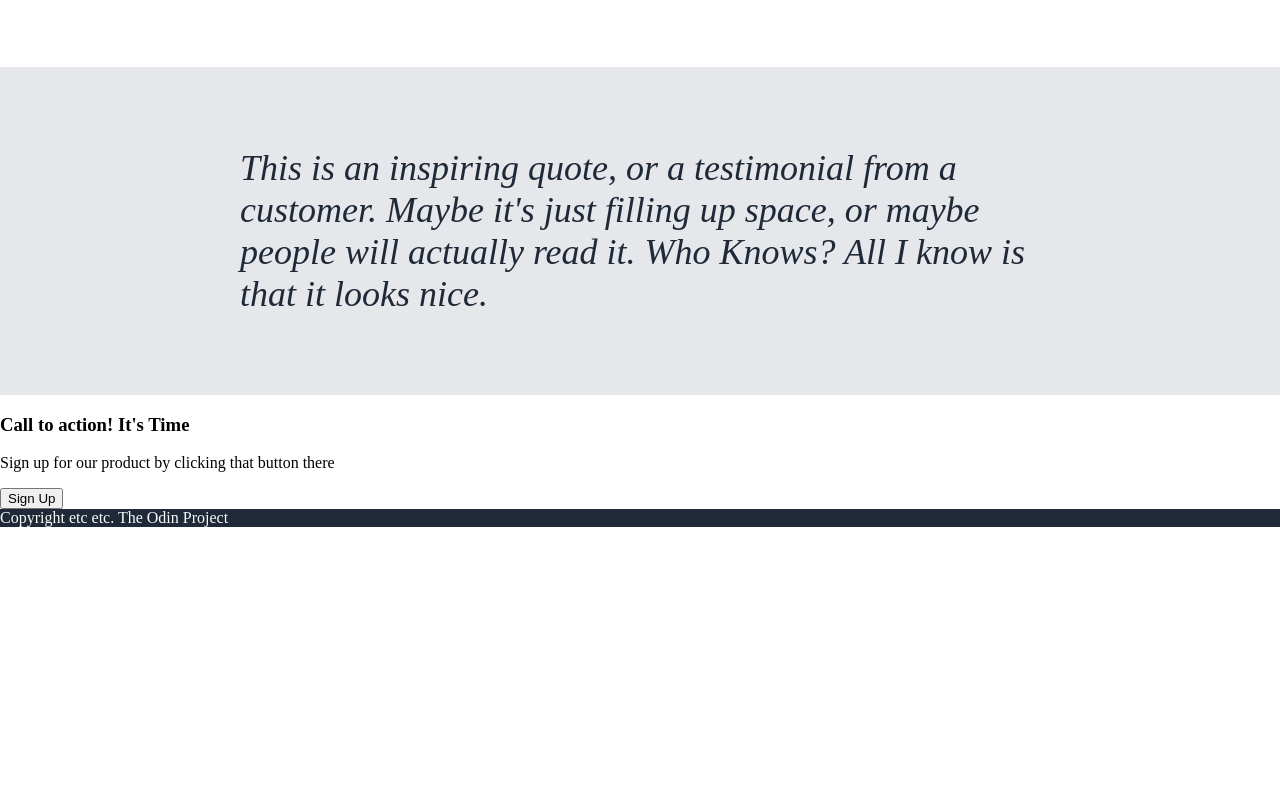
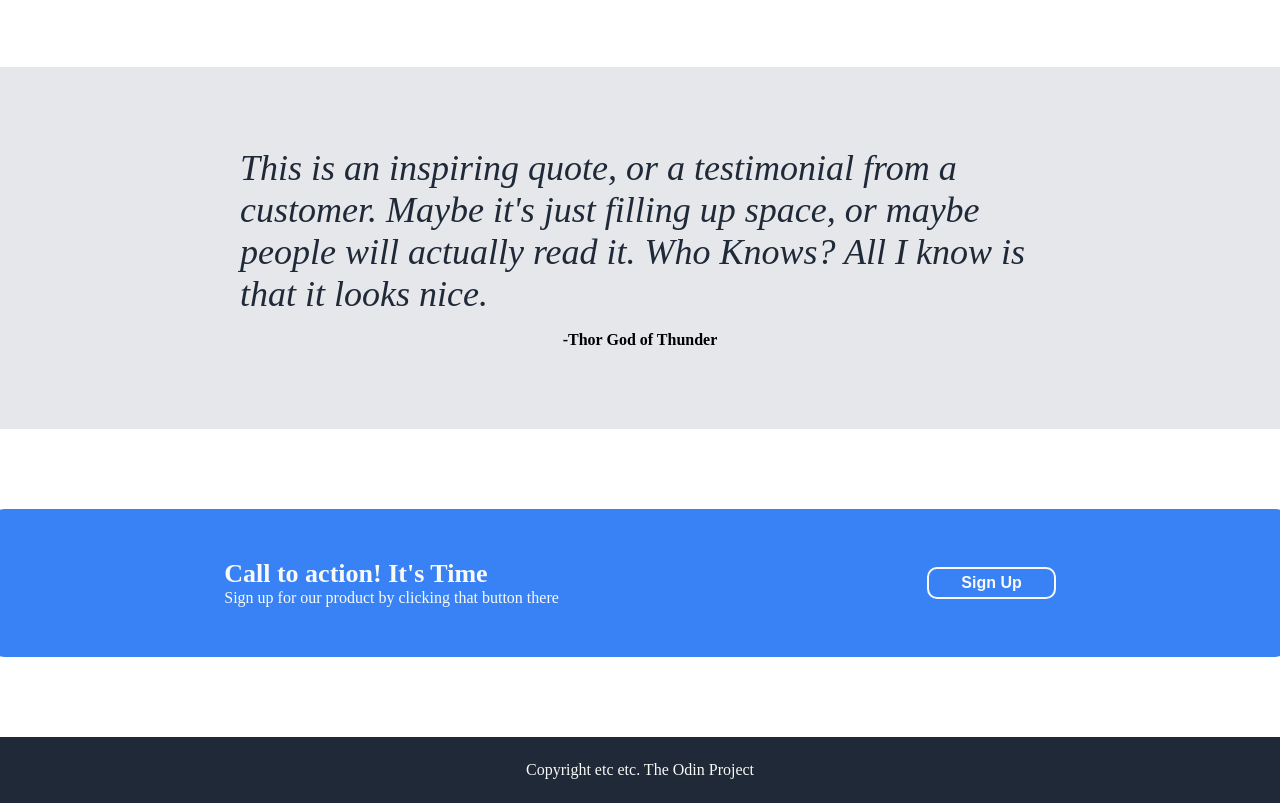
Before and after one commit to zanmdev/landing-page, a plain HTML site: page index.html in a window 1280 px wide. Shown: the part 774-1577 px from the top of the page. Before the commit the page ends 1301 px from the top, so only its background shows below. Drawn offline with Linux system fonts and the light colour scheme.

Commit message:
Completed CSS Stylings with minor HTML changes
Finishing up the CSS stylings for the page and added a few divs in the HTML

```diff
--- a/index.html
+++ b/index.html
@@ -55,14 +55,18 @@
         </div>
 
         <div class="quote-container">
-            <div class="quote">This is an inspiring quote, or a testimonial from a customer. Maybe it's just filling up space, or maybe people will actually read it. Who Knows? All I know is that it looks nice. </div>
+            <div class="quote">This is an inspiring quote, or a testimonial from a customer. Maybe it's just filling up space, or maybe people will actually read it. Who Knows? All I know is that it looks nice.</div>
+            <div class="quote-maker">-Thor God of Thunder</div>
         </div>
 
         <div class="action-container">
+
             <div class="action">
-                    <h3> Call to action! It's Time</h3>
-                    <p>Sign up for our product by clicking that button there</p>
-                    <button>Sign Up</button>
+                <div class="action-left">
+                    <div class="action-title"> Call to action! It's Time</div>
+                    <div class="action-content">Sign up for our product by clicking that button there</div>
+                </div>
+                    <div class="action-right"><button>Sign Up</button></div>
             </div>
         </div>
     </div>
--- a/style.css
+++ b/style.css
@@ -129,8 +129,10 @@ ul li a {
 .quote-container{
     display: flex;
     flex: 1;
-    justify-content: center;
     padding: 80px;
+    flex-direction: column;
+    align-items: center;
+
 }
 
 .quote{
@@ -138,6 +140,11 @@ ul li a {
     font-style: italic;
     color: #1F2937;
     max-width: 800px;
+    padding-bottom: 16px;
+}
+
+.quote-maker{
+    font-weight: bold;
 }
 
 
@@ -146,4 +153,47 @@ ul li a {
 .action-container{
     display: flex;
     flex: 1;
+    justify-content: center;
+    align-items: center;
+    padding:80px;
 }
+
+.action {
+    display: flex;
+    background-color:#3882F6;
+    padding:50px;
+    min-width: 1200px;
+    justify-content: space-around;
+    align-items: center;
+    border-radius: 15px;
+}
+
+.action-left{
+    color: #F9FAF8;
+
+}
+.action-title{
+    font-size: 26px;
+    font-weight: bold;
+}
+
+.action-right button {
+    background-color: #3882F6;
+    border-style: solid;
+    border-color: #F9FAF8;
+    border-width: 2px;
+    border-radius: 10px;
+    color: #F9FAF8;
+
+    font-size: 16px;
+    font-weight:700;
+    padding: 5px 32px;
+
+}
+
+.footer{
+    display: flex;
+    justify-content: center;
+    align-items: center;
+    padding: 24px;
+}
```
